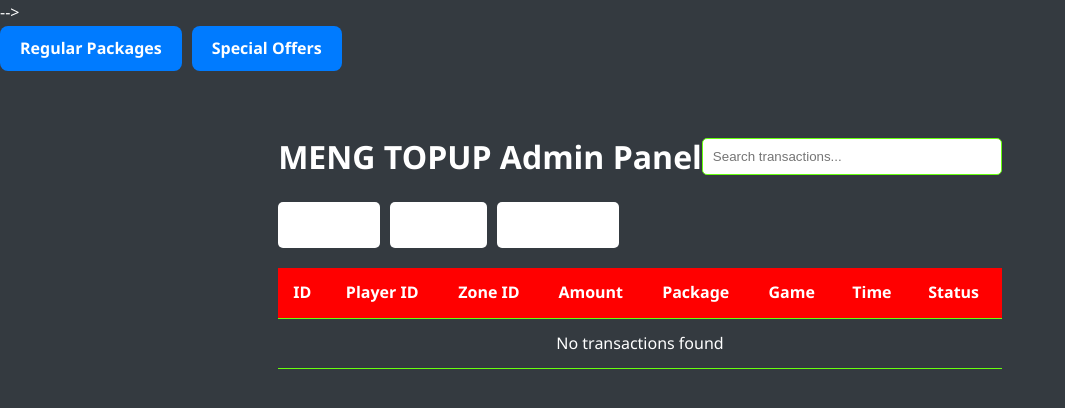
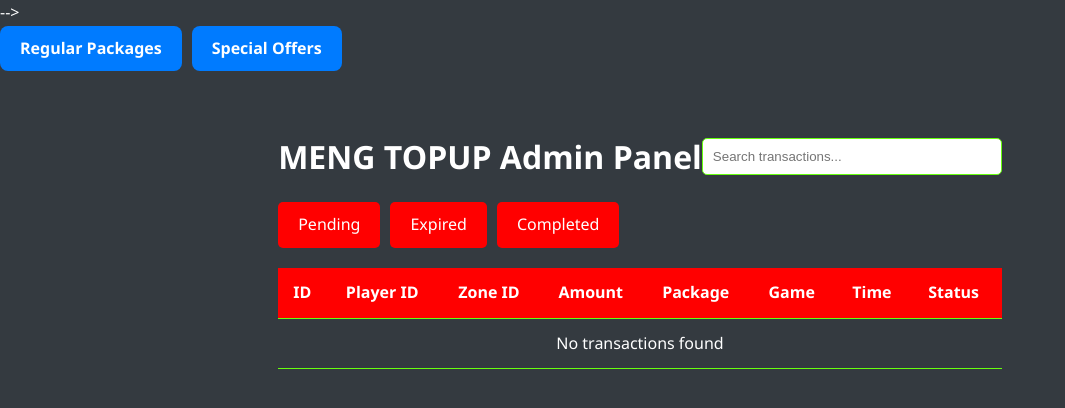
Before and after one commit to MengJong168/IPS-STORE, a Flask app: template templates/admin.html in a window 1280 px wide. Shown: the top 408 px of the page, without its empty margins (0-1065 px from the left). Run offline with Flask 3, Linux system fonts and the light colour scheme; the template is opened without the code that fills it, so the values that code supplies are empty.

Commit message:
Update admin.html

```diff
--- a/templates/admin.html
+++ b/templates/admin.html
@@ -62,7 +62,7 @@
         }
         .status-tab {
             padding: 10px 20px;
-            background: var(--card-bg);
+            background: red;
             border-radius: 5px;
             cursor: pointer;
         }
@@ -194,4 +194,5 @@
         }
     </script>
 </body>
+
 </html>
```
